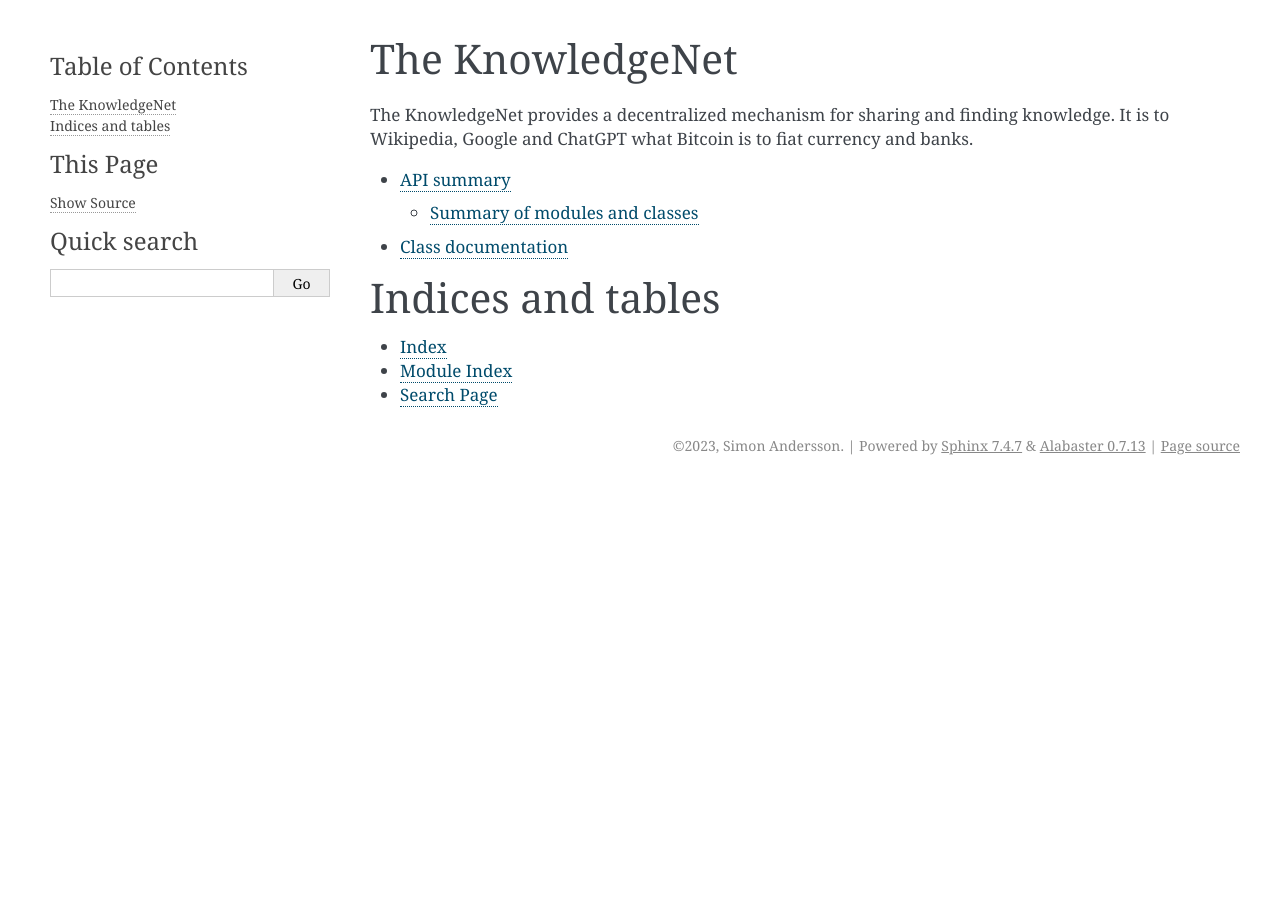
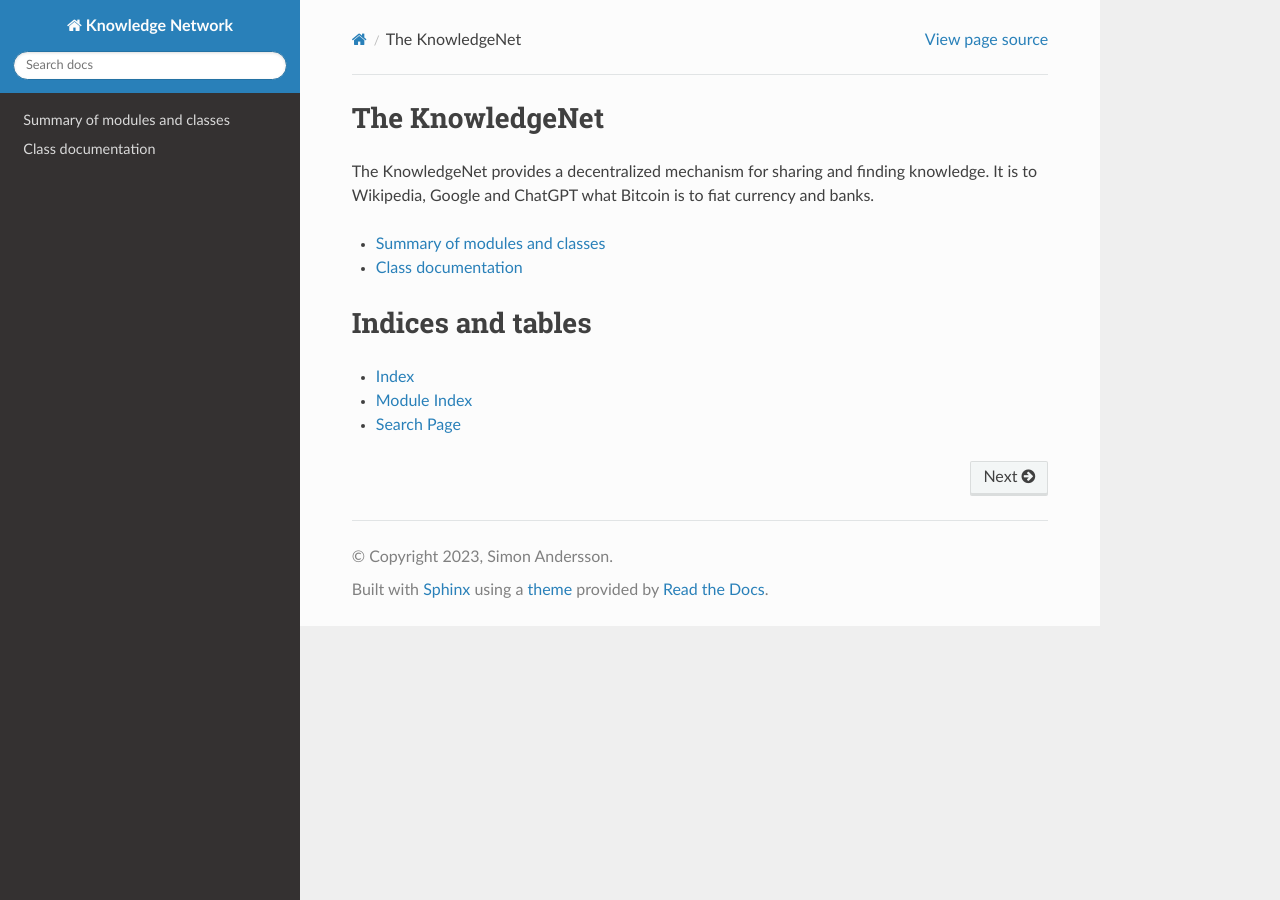
Before and after one commit to nilsdacke/knowledge_net, a Sphinx documentation site: the page built from docs/source/index.rst, in a window 1280 px wide. Built offline with Sphinx 7.4.7 and the Read the Docs theme 2.0.0, drawn with Linux system fonts in a browser that asks for light colours.

Commit message:
Change Sphinx theme to Read the Docs

```diff
--- a/docs/source/api.rst
+++ b/docs/source/api.rst
@@ -1,6 +1,3 @@
-API
-===
-
 Summary of modules and classes
 ------------------------------
 
--- a/docs/source/conf.py
+++ b/docs/source/conf.py
@@ -31,9 +31,5 @@ exclude_patterns = []
 # -- Options for HTML output -------------------------------------------------
 # https://www.sphinx-doc.org/en/master/usage/configuration.html#options-for-html-output
 
-html_theme = 'alabaster'
+html_theme = 'sphinx_rtd_theme'
 html_static_path = ['_static']
-html_theme_options = {
-    'sidebar_width': '300px',
-    'page_width': '1200px'
-}
--- a/docs/source/index.rst
+++ b/docs/source/index.rst
@@ -12,7 +12,7 @@ It is to Wikipedia, Google and ChatGPT what Bitcoin is to fiat currency and bank
 
 .. toctree::
 
-   API summary <api>
+   api
    classes
 
 
--- a/requirements.txt
+++ b/requirements.txt
@@ -1,4 +1,5 @@
 langchain
 streamlit
 sphinx
+sphinx-rtd-theme
 pydantic
```
Also changed, not shown: 1 other file.
